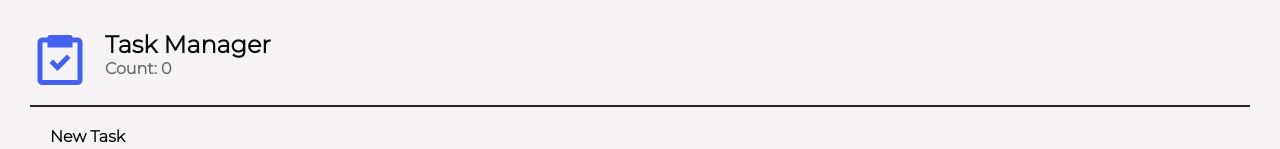
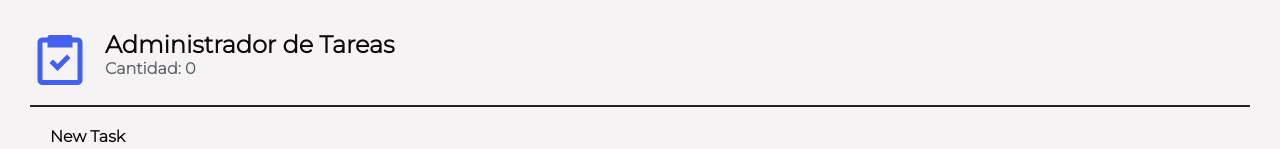
Before and after one commit to AllanAcostaM/Task_Manager, a React (Vite) app in the folder task_manager/: page / in a window 1280 px wide. Shown: the top 149 px of the page. Built offline with nearby package versions, Linux system fonts and the light colour scheme; no server answers.

Commit message:
React: Uso inicial de useContext para i18n

```diff
--- a/task_manager/src/App.jsx
+++ b/task_manager/src/App.jsx
@@ -1,8 +1,11 @@
 import { useState, useEffect } from "react";
 import axios from "axios";
+
 import Header from "./components/Header";
 import AddTaskForm from "./components/AddTaskForm";
 import TaskList from "./components/TaskList";
+import LocalizationContext from "./context/LocalizationContext";
+
 import "./styles/App.scss";
 
 function App() {
@@ -72,12 +75,25 @@ function App() {
     }
   };
 
+  const local = {
+    es: {
+      Title: "Administrador de Tareas",
+      count: "Cantidad",
+    },
+    en: {
+      Title: "Task Manager",
+      count: "Count",
+    },
+  };
+
   return (
-    <div className="app">
-      <Header count={tasks.length} />
-      <AddTaskForm onCreateTask={onCreateHandler} />
-      <TaskList tasks={tasks} onDeleteTask={onDeleteHandler} />
-    </div>
+    <LocalizationContext.Provider value={local.es}>
+      <div className="app">
+        <Header count={tasks.length} />
+        <AddTaskForm onCreateTask={onCreateHandler} />
+        <TaskList tasks={tasks} onDeleteTask={onDeleteHandler} />
+      </div>
+    </LocalizationContext.Provider>
   );
 }
 
--- a/task_manager/src/components/Header.jsx
+++ b/task_manager/src/components/Header.jsx
@@ -8,7 +8,7 @@ const Header = ({ count }) => {
   return (
     <header>
       <Logo />
-      <Title text="Task Manager" small={`Count: ${count}`} />
+      <Title count={count} />
     </header>
   );
 };
--- a/task_manager/src/components/Title.jsx
+++ b/task_manager/src/components/Title.jsx
@@ -1,25 +1,31 @@
 import PropTypes from "prop-types";
+import { useContext } from "react";
+
+import LocalizationContext from "../context/LocalizationContext";
 import "../styles/Title.scss";
 
-const Title = ({ text, small }) => {
+const Title = ({ count }) => {
+  // Obtiene el contexto
+  const local = useContext(LocalizationContext);
+
   return (
     <div className="Title">
-      <h2>{text}</h2>
-      <h4>{small}</h4>
+      <h2>{local.Title}</h2>
+      <h4>
+        {local.count}: {count}
+      </h4>
     </div>
   );
 };
 
 // Porpiedades por defecto
 Title.defaultProps = {
-  text: "Admin tareas",
-  small: "App",
+  count: 0,
 };
 
 // Define tipos de parametros
 Title.propTypes = {
-  text: PropTypes.string,
-  small: PropTypes.string,
+  count: PropTypes.number,
 };
 
 export default Title;
--- /dev/null
+++ b/task_manager/src/context/LocalizationContext.js
@@ -0,0 +1,7 @@
+import { createContext } from "react";
+
+// Crea el contexto
+const LocalizationContext = createContext({});
+
+// Exporta el contexto
+export default LocalizationContext;
```
